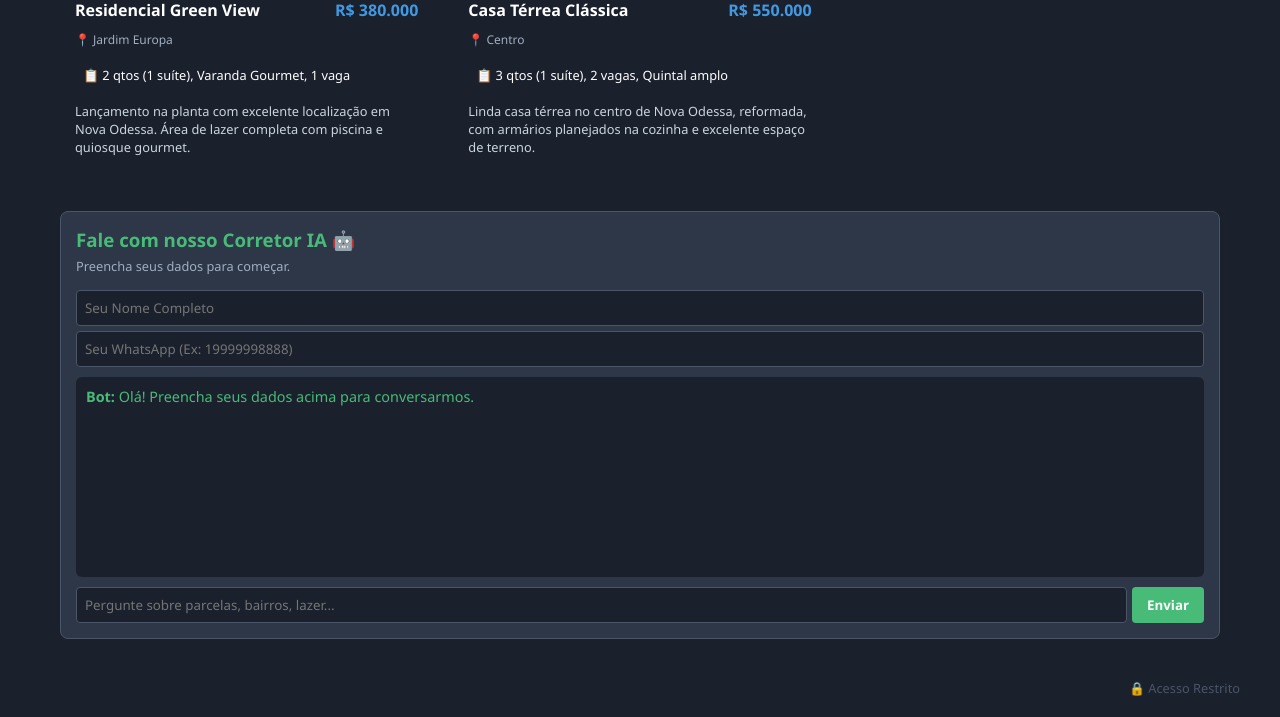
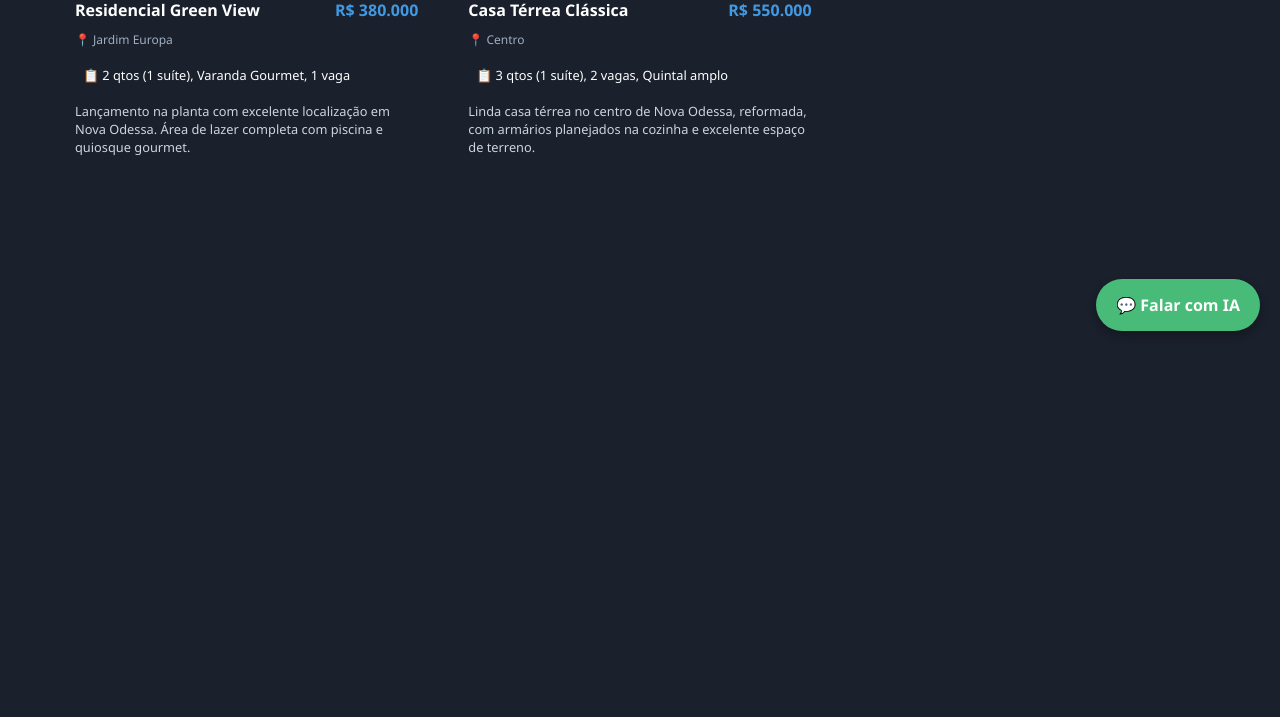
Before and after one commit to sMarkis/projeto_imobcorretor, a FastAPI app: page / in a window 1280 px wide. Shown: the part 449-1166 px from the top of the page. After the commit the page ends 780 px from the top, so only its background shows below. Run offline with FastAPI, Linux system fonts and the light colour scheme; data comes from the database, SQL or seed files in the repository.

Commit message:
ajueste do chat da IA

```diff
--- a/templates/cliente_busca.html
+++ b/templates/cliente_busca.html
@@ -6,18 +6,16 @@
     <title>Encontre seu Imóvel Ideal</title>
     <link rel="stylesheet" href="/static/style.css?v=1.2">
     <style>
-        /* Estilos exclusivos para a experiência limpa do cliente */
         .public-container { max-width: 1200px; margin: 0 auto; padding: 20px; }
         .search-box { display: flex; gap: 10px; margin-bottom: 30px; }
         .search-box input { flex: 1; padding: 12px; background: #2d3748; border: 1px solid #4a5568; border-radius: 6px; color: white; font-size: 1rem; }
         .search-box button { padding: 12px 24px; background: #3182ce; color: white; border: none; border-radius: 6px; cursor: pointer; font-weight: bold; }
-
-        /* Layout de exibição dos imóveis para o comprador */
         .client-grid { display: grid; grid-template-columns: repeat(auto-fill, minmax(300px, 1fr)); gap: 20px; }
 
-        /* Janela de Chat embutida na lateral ou flutuante */
-        .chat-widget { background: #2d3748; border: 1px solid #4a5568; border-radius: 8px; padding: 15px; margin-top: 40px; }
-        .chat-messages { height: 200px; background: #1a202c; border-radius: 6px; padding: 10px; overflow-y: auto; margin-bottom: 10px; font-size: 0.9rem; }
+        /* Estilos do Chat Flutuante */
+        .btn-chat-flutuante { position: fixed; bottom: 20px; right: 20px; background: #48bb78; color: white; padding: 15px 20px; border-radius: 50px; cursor: pointer; box-shadow: 0 4px 10px rgba(0,0,0,0.3); z-index: 1000; font-weight: bold; }
+        .chat-widget { display: none; position: fixed; bottom: 80px; right: 20px; width: 350px; background: #2d3748; border: 1px solid #4a5568; border-radius: 8px; padding: 15px; box-shadow: 0 5px 15px rgba(0,0,0,0.3); z-index: 999; }
+        .chat-messages { height: 250px; background: #1a202c; border-radius: 6px; padding: 10px; overflow-y: auto; margin-bottom: 10px; font-size: 0.9rem; }
         .chat-input-row { display: flex; gap: 5px; }
         .chat-input-row input { flex: 1; padding: 8px; background: #1a202c; border: 1px solid #4a5568; border-radius: 4px; color: white; }
         .msg-user { color: #4299e1; text-align: right; margin-bottom: 8px; }
@@ -33,7 +31,7 @@
         </header>
 
         <form action="/" method="GET" class="search-box">
-            <input type="text" name="q" value="{{ busca_atual }}" placeholder="Digite um bairro, tipo de imóvel ou característica... Ex: Planta, Suíte, Sacada">
+            <input type="text" name="q" value="{{ busca_atual }}" placeholder="Digite um bairro, tipo de imóvel ou característica...">
             <button type="submit">Buscar Imóveis</button>
         </form>
 
@@ -64,28 +62,31 @@
             <p style="color:#a0aec0;">Nenhum imóvel corresponde à sua busca.</p>
             {% endfor %}
         </div>
+    </div>
 
-        <div class="chat-widget">
-            <h3 style="margin-top: 0; margin-bottom: 5px; color: #48bb78;">Fale com nosso Corretor IA 🤖</h3>
-            <p style="font-size: 0.8rem; color: #a0aec0; margin-bottom: 15px;">Preencha seus dados para começar.</p>
+    <div class="btn-chat-flutuante" onclick="toggleChat()">💬 Falar com IA</div>
 
-            <div style="margin-bottom: 10px;">
-                <input type="text" id="client-name" placeholder="Seu Nome Completo" style="width: 100%; padding: 8px; margin-bottom: 5px; background: #1a202c; border: 1px solid #4a5568; border-radius: 4px; color: white; box-sizing: border-box;">
-                <input type="text" id="client-phone" placeholder="Seu WhatsApp (Ex: 19999998888)" style="width: 100%; padding: 8px; background: #1a202c; border: 1px solid #4a5568; border-radius: 4px; color: white; box-sizing: border-box;">
-            </div>
+    <div class="chat-widget" id="chat-window">
+        <h3 style="margin-top: 0; margin-bottom: 5px; color: #48bb78;">Corretor IA 🤖</h3>
+        <input type="text" id="client-name" placeholder="Seu Nome" style="width: 100%; padding: 5px; margin-bottom: 5px; background: #1a202c; border: 1px solid #4a5568; border-radius: 4px; color: white;">
+        <input type="text" id="client-phone" placeholder="Seu WhatsApp" style="width: 100%; padding: 5px; margin-bottom: 5px; background: #1a202c; border: 1px solid #4a5568; border-radius: 4px; color: white;">
 
-            <div class="chat-messages" id="chat-box">
-                <div class="msg-bot"><strong>Bot:</strong> Olá! Preencha seus dados acima para conversarmos.</div>
-            </div>
+        <div class="chat-messages" id="chat-box">
+            <div class="msg-bot"><strong>Bot:</strong> Olá! Preencha seus dados para começar.</div>
+        </div>
 
-            <div class="chat-input-row">
-                <input type="text" id="client-msg" placeholder="Pergunte sobre parcelas, bairros, lazer...">
-                <button type="button" onclick="conversarComBot()" style="background:#48bb78; color:white; border:none; padding:8px 15px; border-radius:4px; cursor:pointer; font-weight:bold;">Enviar</button>
-            </div>
+        <div class="chat-input-row">
+            <input type="text" id="client-msg" placeholder="Sua mensagem...">
+            <button type="button" onclick="conversarComBot()" style="background:#48bb78; color:white; border:none; padding:8px 15px; border-radius:4px; cursor:pointer;">Enviar</button>
         </div>
     </div>
 
     <script>
+        function toggleChat() {
+            const chat = document.getElementById('chat-window');
+            chat.style.display = (chat.style.display === 'block') ? 'none' : 'block';
+        }
+
         function conversarComBot() {
             const name = document.getElementById('client-name').value.trim();
             const phone = document.getElementById('client-phone').value.trim();
@@ -93,10 +94,7 @@
             const message = msgInput.value.trim();
             const chatBox = document.getElementById('chat-box');
 
-            if (!name || !phone || !message) {
-                alert("Por favor, insira seu nome, WhatsApp e a mensagem antes de enviar.");
-                return;
-            }
+            if (!name || !phone || !message) { alert("Preencha todos os campos."); return; }
 
             chatBox.innerHTML += `<div class="msg-user"><strong>Você:</strong> ${message}</div>`;
             msgInput.value = "";
@@ -105,7 +103,7 @@
             fetch('/webhook', {
                 method: 'POST',
                 headers: { 'Content-Type': 'application/json' },
-                body: JSON.stringify({ name: name, phone: phone, message: message })
+                body: JSON.stringify({ name, phone, message })
             })
             .then(res => res.json())
             .then(data => {
@@ -115,15 +113,8 @@
                     chatBox.innerHTML += `<div class="msg-bot" style="color:#e53e3e;"><strong>Erro:</strong> ${data.message}</div>`;
                 }
                 chatBox.scrollTop = chatBox.scrollHeight;
-            })
-            .catch(() => {
-                chatBox.innerHTML += `<div class="msg-bot" style="color:#e53e3e;"><strong>Erro:</strong> Falha na conexão.</div>`;
             });
         }
     </script>
-
-    <div style="text-align: right; padding: 20px 0; max-width: 1200px; margin: 0 auto; font-size: 0.8rem;">
-        <a href="/login" style="color: #4a5568; text-decoration: none; transition: color 0.2s;" onmouseover="this.style.color='#718096'" onmouseout="this.style.color='#4a5568'">🔒 Acesso Restrito</a>
-    </div>
 </body>
 </html>
```
